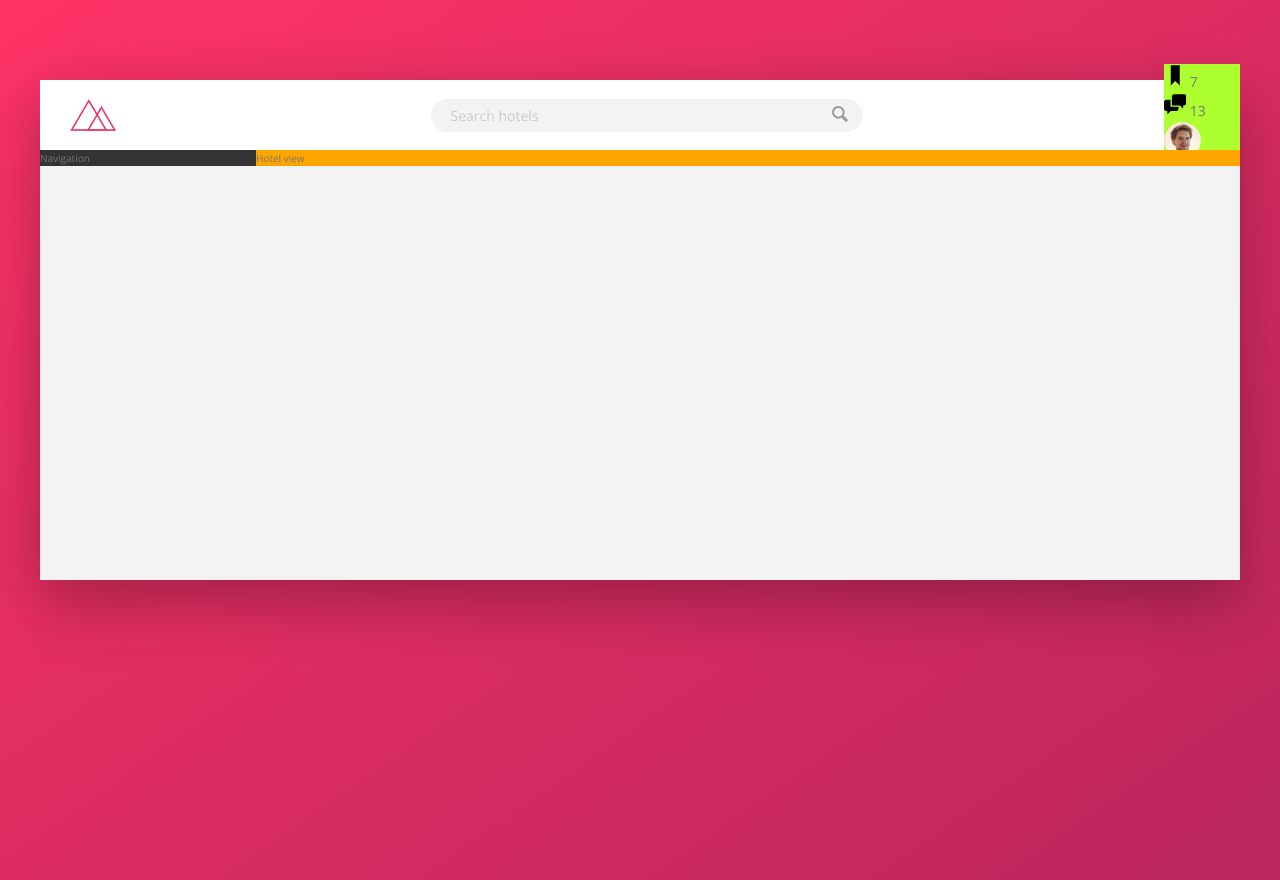
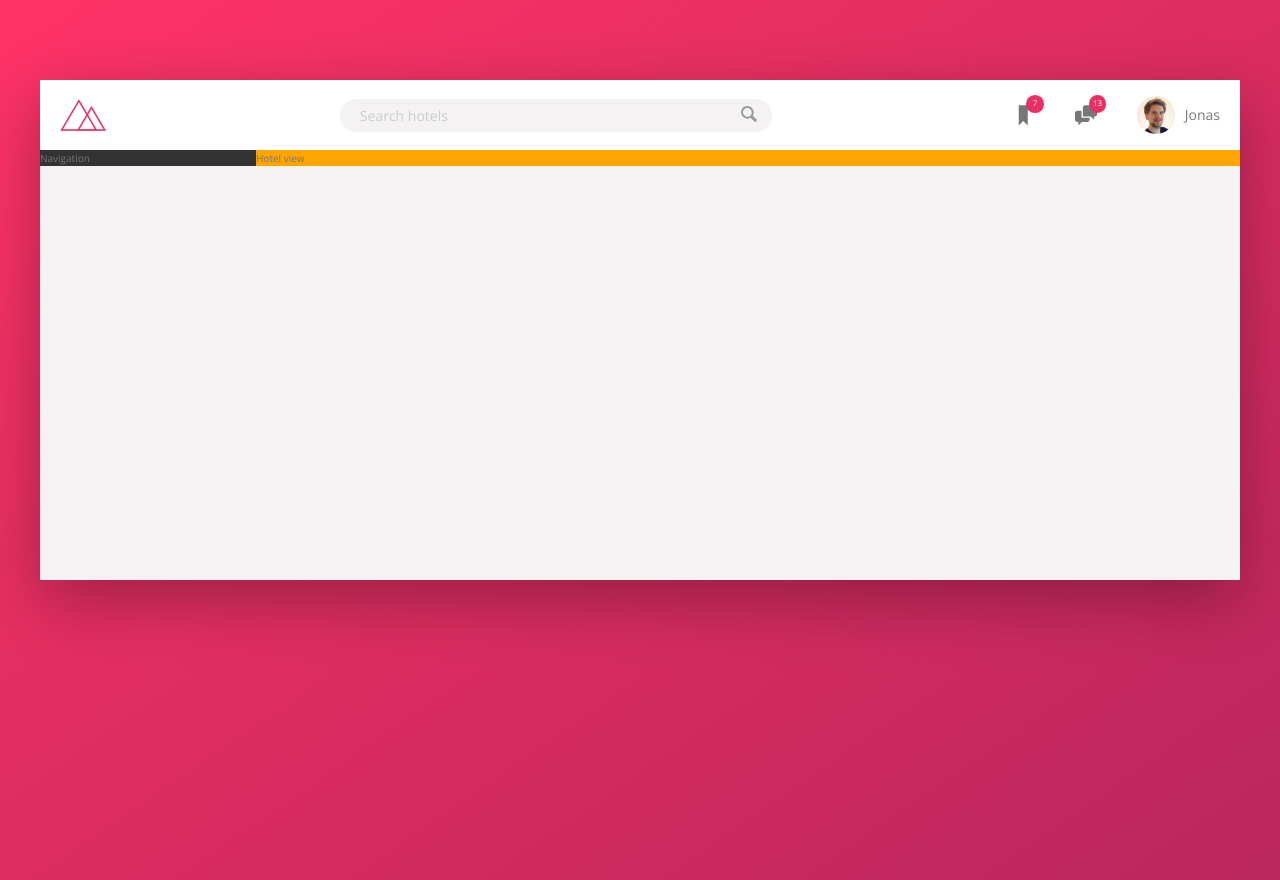
Before and after one commit to yukijina/trilly, a website: page index.html in a window 1280 px wide. Drawn offline with nearby package versions, Linux system fonts and the light colour scheme.

Commit message:
compiling

```diff
--- a/css/style.css
+++ b/css/style.css
@@ -53,7 +53,7 @@ body {
 
 .logo {
   height: 3.25rem;
-  margin-left: 3rem; }
+  margin-left: 2rem; }
 
 .search {
   flex: 0  0 40%;
@@ -92,13 +92,40 @@ body {
     fill: var(--color-grey-dark-3); }
 
 .user-nav {
-  background-color: greenyellow; }
+  align-self: stretch;
+  display: flex;
+  align-items: center; }
+  .user-nav > * {
+    padding: 0 2rem;
+    cursor: pointer;
+    height: 100%;
+    display: flex;
+    align-items: center; }
+  .user-nav > *:hover {
+    background-color: var(--color-grey-light-2); }
+  .user-nav__icon-box {
+    position: relative; }
   .user-nav__icon {
     height: 2.25rem;
-    width: 2.25rem; }
+    width: 2.25rem;
+    fill: var(--color-grey-dark-2); }
+  .user-nav__notification {
+    font-size: .8rem;
+    height: 1.75rem;
+    width: 1.75rem;
+    background-color: var(--color-primary);
+    border-radius: 50%;
+    color: #fff;
+    position: absolute;
+    top: 1.5rem;
+    right: 1.1rem;
+    display: flex;
+    justify-content: center;
+    align-items: center; }
   .user-nav__user-photo {
     height: 3.75rem;
-    border-radius: 50%; }
+    border-radius: 50%;
+    margin-right: 1rem; }
 
 .container {
   max-width: 120rem;
```
